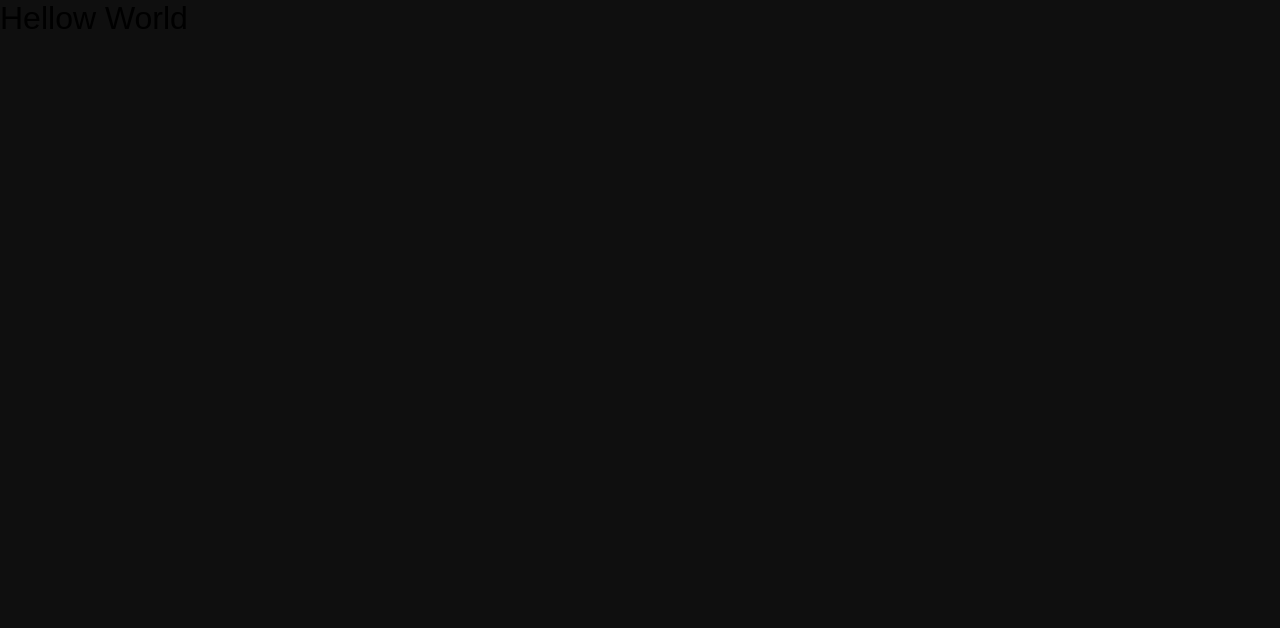
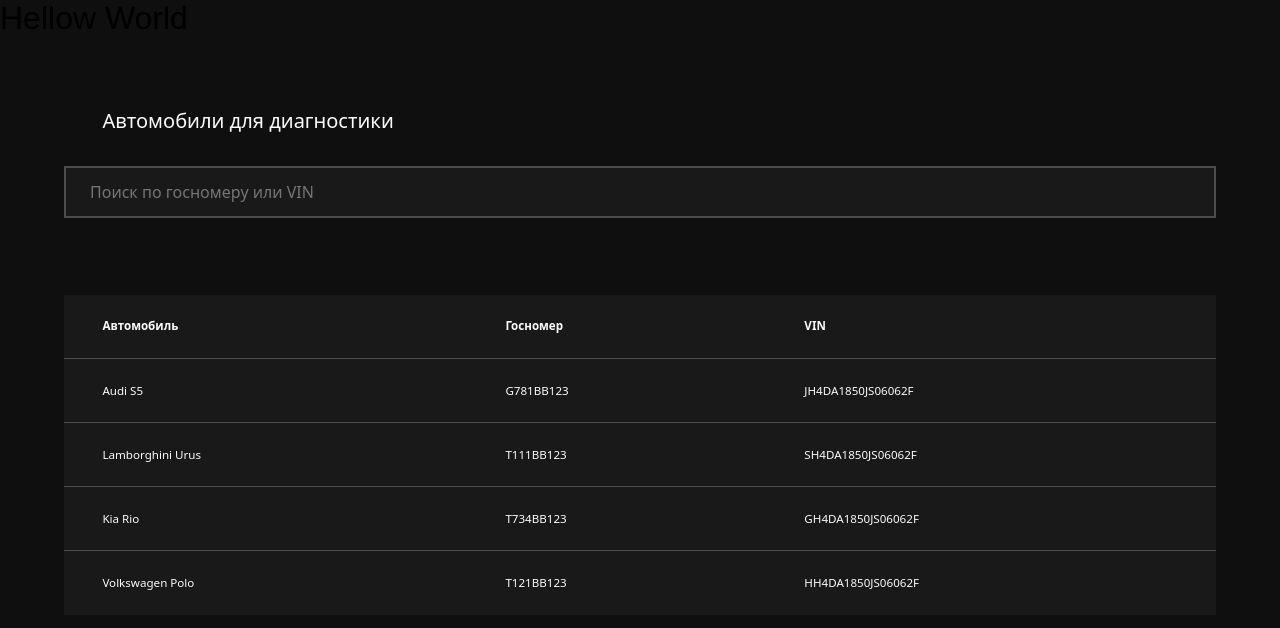
Before and after one commit to natalia-nuikina/CarsDiagnostics, a Vue app: page / in a window 1280 px wide. Before the commit this address had no page. Shown: the top 628 px of the page. Built offline with nearby package versions, Linux system fonts and the light colour scheme.

Commit message:
Публикация

```diff
--- a/src/App.vue
+++ b/src/App.vue
@@ -1,11 +1,12 @@
 <script setup>
-// import CarsList from './components/CarsList.vue';
+import CarsList from './components/CarsList.vue';
 
 </script>
 
 <template>
   <main>
     <h1>Hellow World</h1>
+      <CarsList />
       <RouterView />
   </main>
 </template>
```
